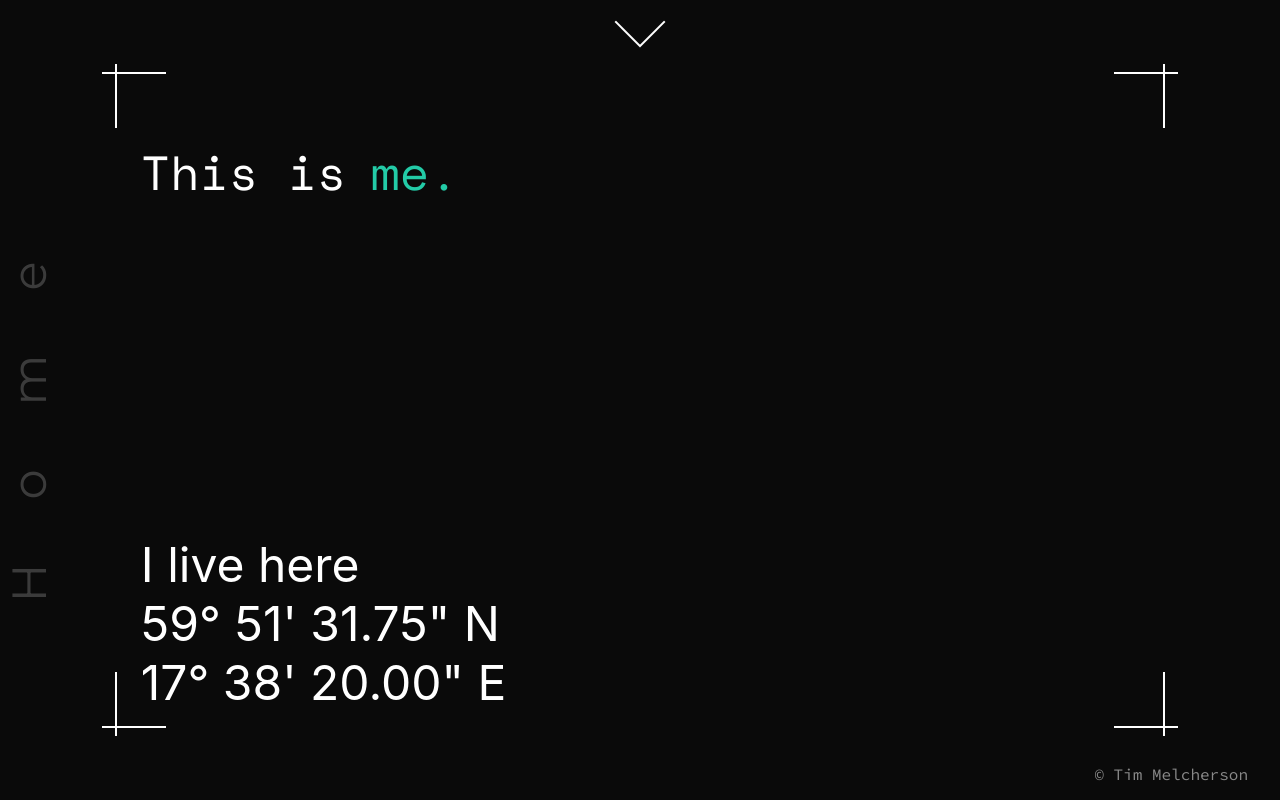
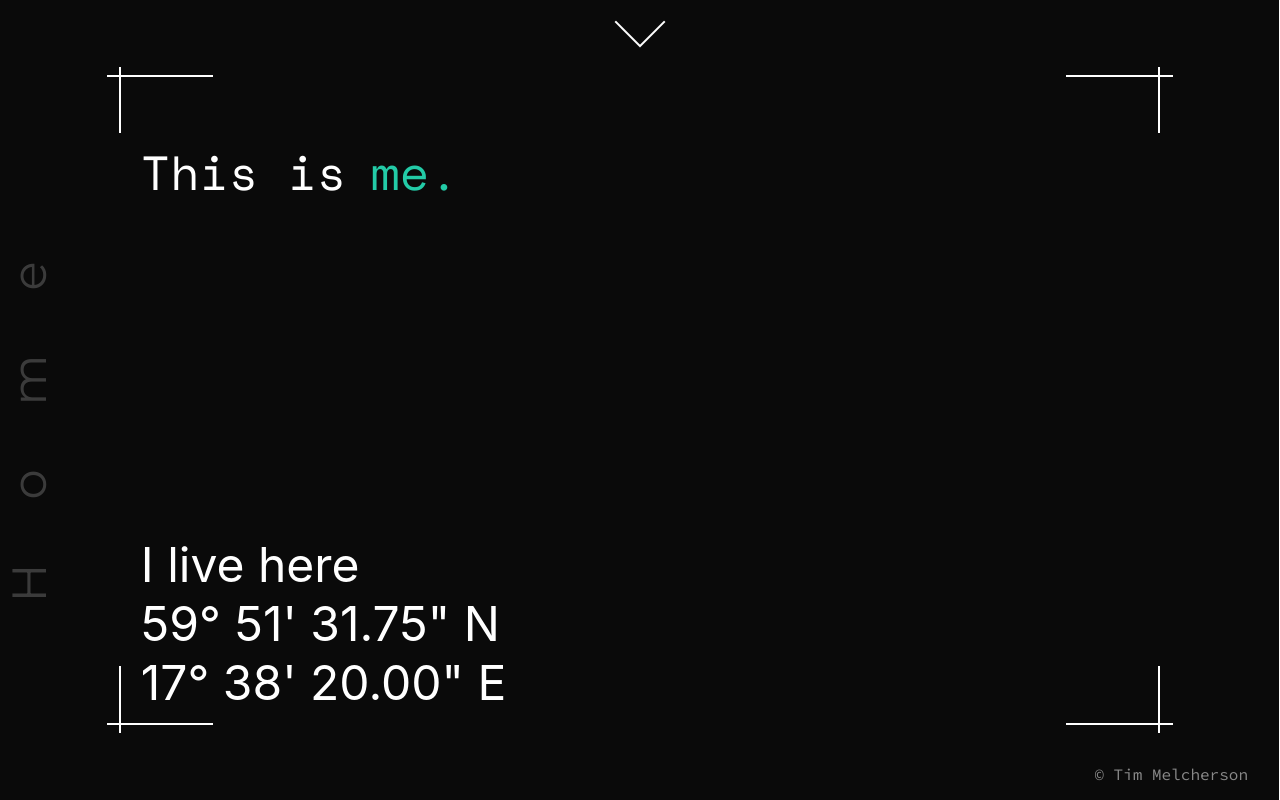
Before and after one commit to timmelcherson/portfolio, a React (Create React App) app in the folder client/: page / in a window 1280 px wide. Built offline with nearby package versions, Linux system fonts and the light colour scheme.

Commit message:
Converting to grid display

```diff
--- a/client/src/App.css
+++ b/client/src/App.css
@@ -1,4 +1,7 @@
 #app-main-container {
+    display: grid;
+    grid-template-columns: repeat(12, 8.33%);
+    grid-template-rows: repeat(12, 8.33%);
 	width: 100%;
 	height: 100vh;
 	color: white;
@@ -6,10 +9,7 @@
 }
 
 .corner-lines {
-	position: absolute;
-	width: 5vw;
-	height: 8vh;
-	margin: 8vh 8vw;
+	position: relative;
 	transition: all 0.5s;
 }
 
@@ -19,22 +19,23 @@
 }
 
 #top-left-lines {
-	top: 0;
-	left: 0;
+    grid-column-start: 2;
+    grid-row-start: 2;
 }
+
 #top-right-lines {
-	top: 0;
-	right: 0;
+	grid-column-start: 11;
+    grid-row-start: 2;
 }
 #bottom-left-lines {
 	/* transform: rotate(180deg); */
-	bottom: 0;
-	left: 0;
+	grid-column-start: 2;
+    grid-row-start: 11;
 }
 #bottom-right-lines {
 	/* transform: rotate(180deg); */
-	bottom: 0;
-	right: 0;
+	grid-column-start: 11;
+    grid-row-start: 11;
 }
 
 .corner-lines::before {
--- a/client/src/components/Home.css
+++ b/client/src/components/Home.css
@@ -1,9 +1,7 @@
 #home-container {
-	display: flex;
-	width: 100%;
-	height: 100vh;
-	background: #0a0a0a;
-	transition: all 0.3s;
+    background: #0a0a0a;
+    grid-column: 1 / 13;
+    grid-row: 1 / 13;
 }
 
 #home-presentation {
--- a/client/src/components/Navigation.js
+++ b/client/src/components/Navigation.js
@@ -93,9 +93,15 @@ class Navigation extends Component {
 			case 'nav-link-projects':
 				if (window.matchMedia('(max-width: 600px)').matches) {
 					for (i = 0; i < cornerLines.length; i++) {
-						cornerLines[i].style.margin = '25vh 15vw';
+						cornerLines[i].style.margin = '25vh 10vw';
 					}
-				} else if (window.matchMedia('(min-width: 1024px)').matches) {
+				}
+				else if (window.matchMedia('(min-width: 601px) and (max-width: 1024px)').matches) {
+					for (i = 0; i < cornerLines.length; i++) {
+						cornerLines[i].style.margin = '25vh 10vw';
+					}
+				}
+				else if (window.matchMedia('(min-width: 1024px)').matches) {
 					for (i = 0; i < cornerLines.length; i++) {
 						cornerLines[i].style.margin = '10vh 15vw';
 					}
--- a/client/src/components/ProjectsDashboard.css
+++ b/client/src/components/ProjectsDashboard.css
@@ -141,7 +141,7 @@ button {
 	position: relative;
 	opacity: 0.8;
 	max-width: 102%;
-	min-height: 100%;
+	height: 100%;
 	z-index: 2;
 	transition: all 0.5s;
 }
@@ -326,6 +326,7 @@ button {
 	#project-viewholder  {
         flex-flow: column;
         height: 60vh;
+        width: 78vw;
     }
 
     #project-side-panel {
@@ -346,7 +347,7 @@ button {
         position: relative;
         height: 38vh;
         width: 100%;
-        margin-bottom: 2vh;
+        margin-bottom: 1vh;
     }
 
     #project-image-overlay {
@@ -366,3 +367,33 @@ button {
         display: none;
     }
 }
+
+@media only screen and (min-width: 601px) and (max-width: 1024px) {
+
+    #project-viewholder  {
+        height: 48vh;
+        width: 80vw;
+        justify-content: flex-start;
+    }
+
+    #project-side-panel {
+        width: 10vw;
+    }
+
+    #project-image {
+        width: 70vw;
+        margin-right: 1vw;
+    }
+
+    #project-image-container {
+        width: 100%;
+    }
+
+    #project-image-overlay {
+        width: 70vw;
+    }
+
+    #project-overlay-scroll-down-container {
+        display: none;
+    }
+}
--- a/client/src/components/ProjectsDashboard.js
+++ b/client/src/components/ProjectsDashboard.js
@@ -75,11 +75,7 @@ class ProjectsDashboard extends Component {
 		this.setState({
 			showOverlay: true
 		});
-	};
-
-	showProjects = () => {
-		console.log(this.state.projects);
-	};
+    };
 
 	projectScrollUp = () => {
 		let projects = this.state.projects;
@@ -160,7 +156,6 @@ class ProjectsDashboard extends Component {
 		} = this.state;
 		return (
 			<section id='projects-dashboard-container'>
-				<button onClick={this.showProjects}>CLICK</button>
 				<Fade delay={300}>
 					<div id='project-page-title'>
 						<p>Projects</p>
```
